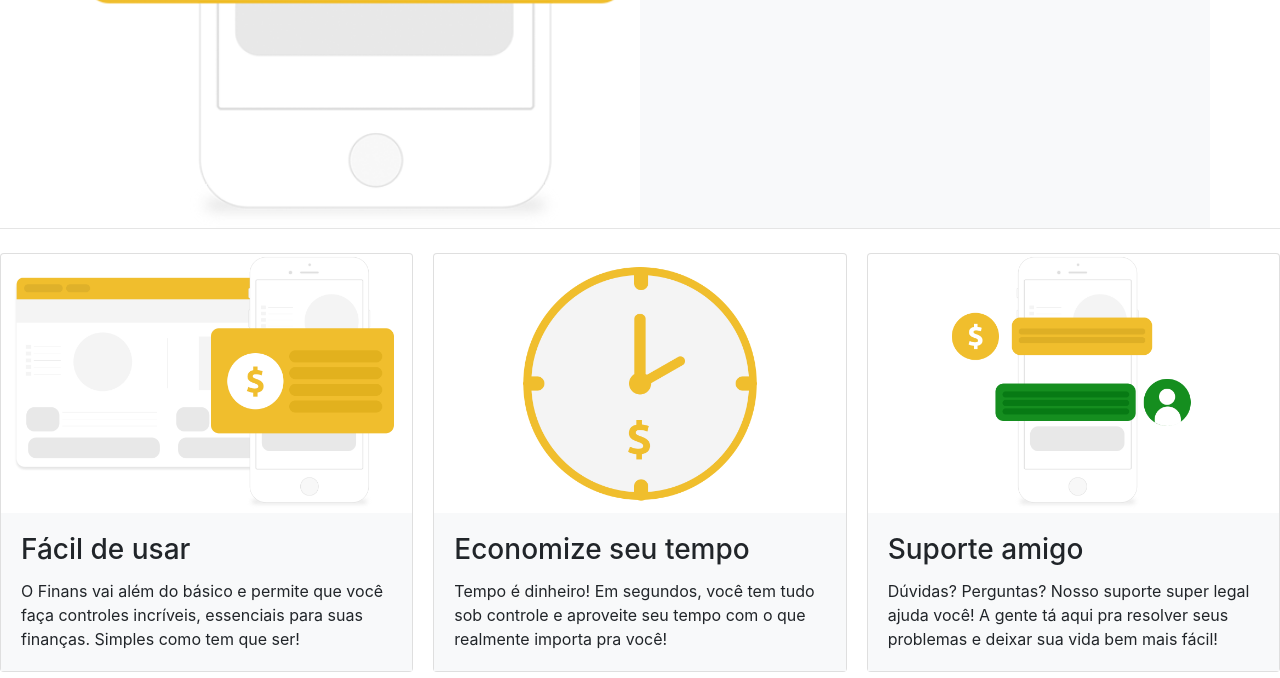
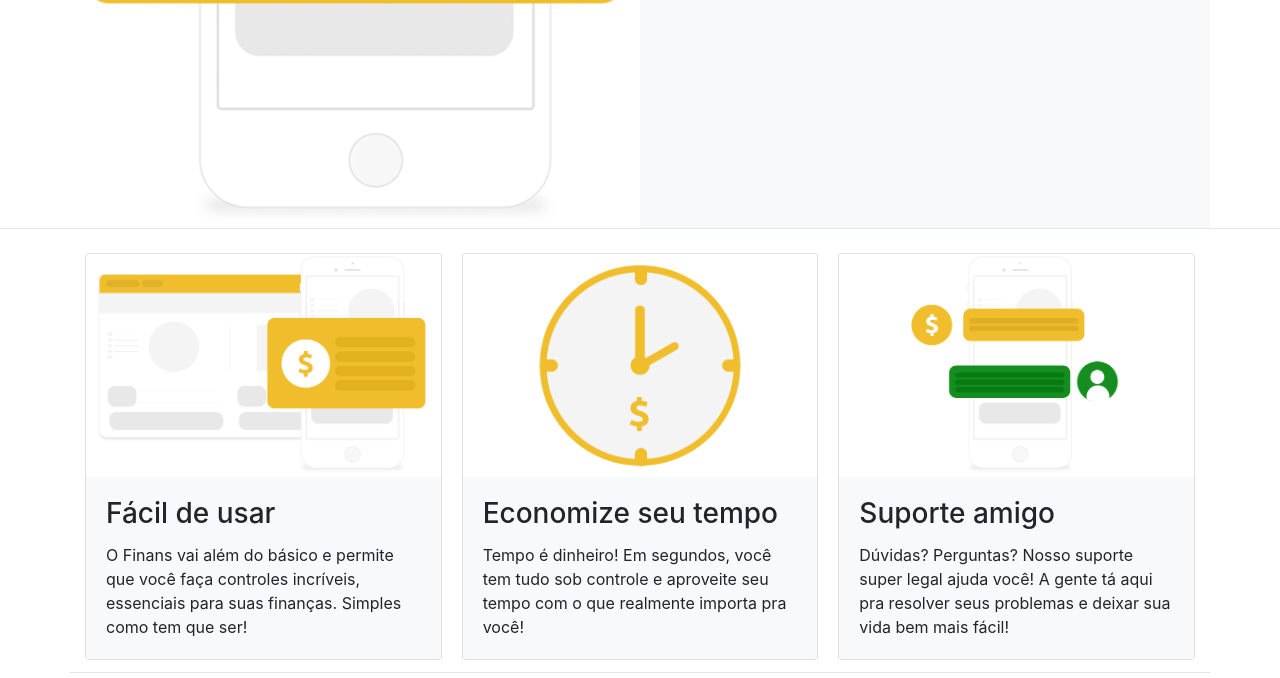
Before and after one commit to gabrielCosta-dev/projeto-finans, a plain HTML site: page index.html in a window 1280 px wide. Shown: the part 1473-2151 px from the top of the page. Drawn offline with nearby package versions, Linux system fonts and the light colour scheme.

Commit message:
Update index.html

```diff
--- a/index.html
+++ b/index.html
@@ -124,7 +124,7 @@
         </div>
     </section>
 
-    <section class="card-columns borda mb-2">
+    <section class="card-columns borda mb-2 container">
       <div class="card">
         <img src="img/facil.png" alt="" class="card-img">
         <div class="card-body bg-light">
```
